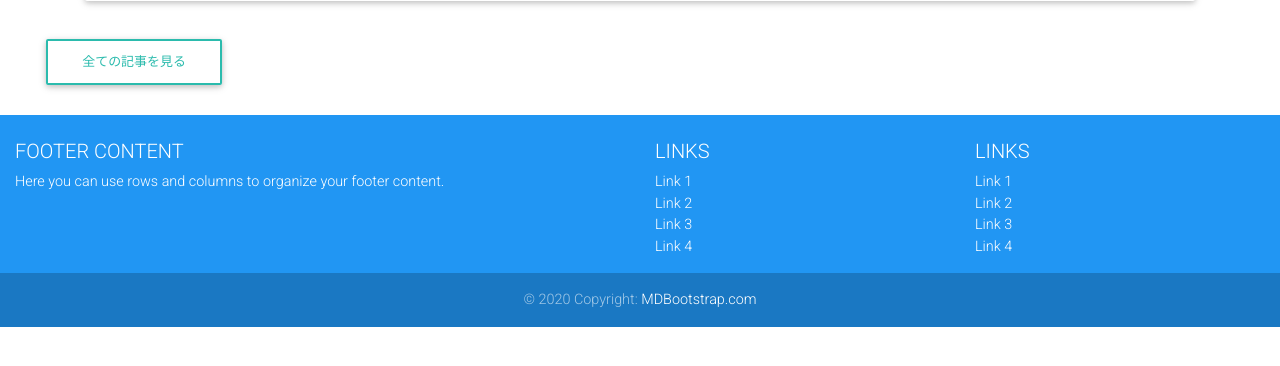
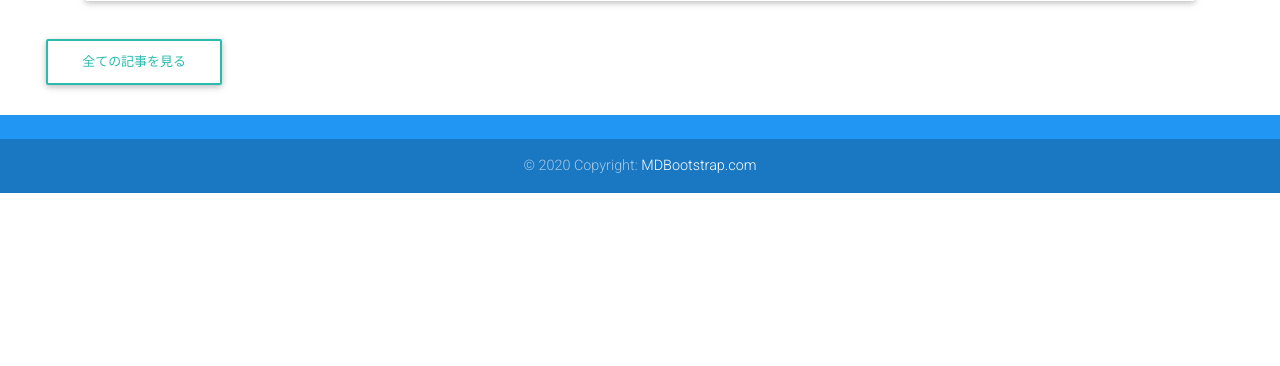
Before and after one commit to ryu1715/dlog, a Django app: page / in a window 1280 px wide. Shown: the part 304-670 px from the top of the page. Run offline with Django 3.2, Linux system fonts and the light colour scheme; data that the repository does not hold is empty; some libraries are stand-ins or nearby versions.

Commit message:
footer編集

```diff
--- a/myapp/templates/myapp/base.html
+++ b/myapp/templates/myapp/base.html
@@ -109,68 +109,7 @@
     <!-- Footer -->
     <footer class="page-footer font-small blue pt-4">
         <!-- Footer Links -->
-        <div class="container-fluid text-center text-md-left">
-            <!-- Grid row -->
-            <div class="row">
-                <!-- Grid column -->
-                <div class="col-md-6 mt-md-0 mt-3">
-                    <!-- Content -->
-                    <h5 class="text-uppercase">Footer Content</h5>
-                    <p>
-                        Here you can use rows and columns to organize your footer content.
-                    </p>
-                </div>
-                <!-- Grid column -->
 
-                <hr class="clearfix w-100 d-md-none pb-3" />
-
-                <!-- Grid column -->
-                <div class="col-md-3 mb-md-0 mb-3">
-                    <!-- Links -->
-                    <h5 class="text-uppercase">Links</h5>
-
-                    <ul class="list-unstyled">
-                        <li>
-                            <a href="#!">Link 1</a>
-                        </li>
-                        <li>
-                            <a href="#!">Link 2</a>
-                        </li>
-                        <li>
-                            <a href="#!">Link 3</a>
-                        </li>
-                        <li>
-                            <a href="#!">Link 4</a>
-                        </li>
-                    </ul>
-                </div>
-                <!-- Grid column -->
-
-                <!-- Grid column -->
-                <div class="col-md-3 mb-md-0 mb-3">
-                    <!-- Links -->
-                    <h5 class="text-uppercase">Links</h5>
-
-                    <ul class="list-unstyled">
-                        <li>
-                            <a href="#!">Link 1</a>
-                        </li>
-                        <li>
-                            <a href="#!">Link 2</a>
-                        </li>
-                        <li>
-                            <a href="#!">Link 3</a>
-                        </li>
-                        <li>
-                            <a href="#!">Link 4</a>
-                        </li>
-                    </ul>
-                </div>
-                <!-- Grid column -->
-            </div>
-            <!-- Grid row -->
-        </div>
-        <!-- Footer Links -->
 
         <!-- Copyright -->
         <div class="footer-copyright text-center py-3">
```
